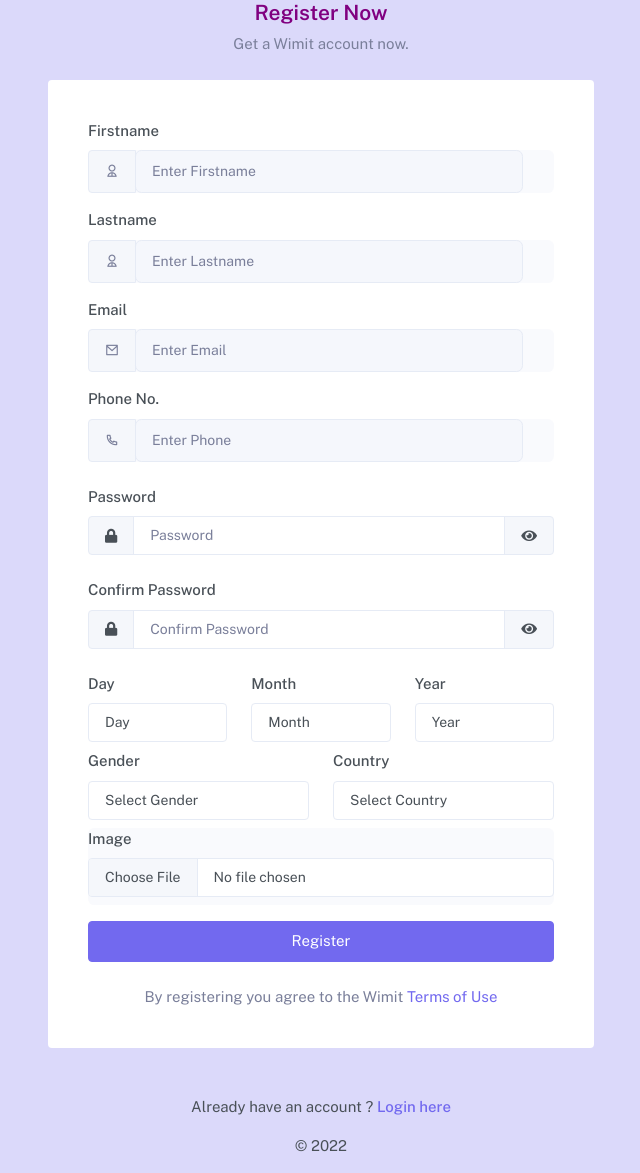
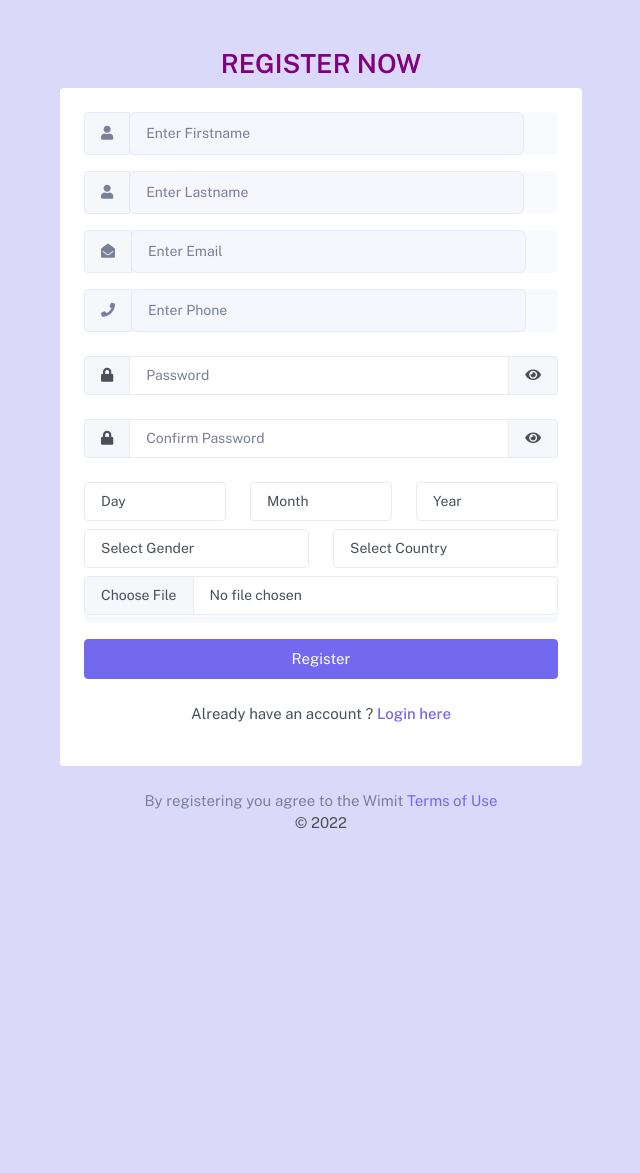
Before and after one commit to Dezzza/Chat-app, a PHP site: page /auth-register.php in a window 1280 px wide. Shown: the whole page, without its empty margins (319-959 px from the left). After the commit the page ends 829 px from the top, so only its background shows below. Run offline with PHP 8.4, Linux system fonts and the light colour scheme; data that the repository does not hold is empty.

Commit message:
first commit

```diff
--- a/auth-register.php
+++ b/auth-register.php
@@ -12,25 +12,22 @@
         <div class="account-pages" id="loader" >
         </div>
             <div class="container">
-                <div class="row justify-content-center">
+                <div class="row justify-content-center p-4">
                     <div class="col-md-8 col-lg-6 col-xl-6">
-                        <div class="text-center mb-4">
-                            <h4 style="color: purple;">Register Now</h4>
-                            <p class="text-muted mb-4">Get a Wimit account now.</p>
+                        <div class="text-center pt-4">
+                            <h3 style="color: purple;"><b>REGISTER NOW</b></h3>
                         </div>
                         <div class="card">
                             <div class="card-body col-12 p-4">
-                                <div class="p-3">
                                     <form action="#" id="formdatas" method="POST" enctype="multipart/form-data">
                                     <div class="msg">
 
                                         </div>
                                         <div class="name-details">
                                         <div class="mb-3">
-                                            <label class="form-label">Firstname</label>
                                             <div class="input-group bg-soft-light rounded-3  mb-3">
                                                 <span class="input-group-text text-muted" id="basic-addon5">
-                                                    <i class="ri-user-2-line"></i>
+                                                    <i class="fa fa-user"></i>
                                                 </span>
                                                 <div class="field input col-10">
                                                 <input type="text" name="fname" class="form-control form-control-lg bg-soft-light border-light" placeholder="Enter Firstname" aria-label="Enter Email" aria-describedby="basic-addon5">
@@ -38,10 +35,9 @@
                                             </div>
                                         </div>
                                         <div class="mb-3">
-                                            <label class="form-label">Lastname</label>
                                             <div class="input-group bg-soft-light rounded-3  mb-3">
                                                 <span class="input-group-text text-muted" id="basic-addon5">
-                                                    <i class="ri-user-2-line"></i>
+                                                    <i class="fa fa-user"></i>
                                                 </span>
                                                 <div class="field input col-10">
                                                 <input type="text" name="lname" class="form-control form-control-lg bg-soft-light border-light" placeholder="Enter Lastname" aria-label="Enter Lastname" aria-describedby="basic-addon5">
@@ -50,10 +46,9 @@
                                         </div>
                                         </div>
                                         <div class="mb-3">
-                                            <label class="form-label">Email</label>
                                             <div class="input-group bg-soft-light mb-3 rounded-3">
                                                 <span class="input-group-text border-light text-muted" id="basic-addon6">
-                                                    <i class="ri-mail-line"></i>
+                                                    <i class="fa fa-envelope-open"></i>
                                                 </span>
                                                 <div class="field input col-10">
                                                 <input type="email" name="email" class="form-control form-control-lg bg-soft-light border-light" placeholder="Enter Email" aria-label="Enter Email" aria-describedby="basic-addon6">
@@ -61,10 +56,9 @@
                                             </div>
                                         </div>
                                         <div class="mb-4">
-                                            <label class="form-label">Phone No.</label>
                                             <div class="input-group bg-soft-light mb-3 rounded-3">
                                                 <span class="input-group-text border-light text-muted" id="basic-addon7">
-                                                    <i class="ri-phone-line"></i>
+                                                    <i class="fa fa-phone"></i>
                                                 </span>
                                                 <div class="field input col-10">
                                                 <input type="phone" name="phone" class="form-control form-control-lg bg-soft-light border-light" placeholder="Enter Phone" aria-label="Enter Phone" aria-describedby="basic-addon6">
@@ -73,42 +67,33 @@
                                             </div>
                                         </div>
                                         <div class="mb-4">
-                                            <!-- <div class="field input"> -->
-                                            <label class="form-label">Password</label>
                                             <div class="input-group mb-3">
                                             <span class="input-group-text"><i class="fas fa-lock"></i></span>
                                             <input class="form-control" id="pass" type="password"  name="password" placeholder="Password" value="">
                                             <span class="input-group-text"id="icon-click"><i class="fas fa-eye" id="icon"></i></span>
                                             </div>
-                                            <!-- </div> -->
                                         </div>
                                         <div class="mb-4">
-                                            <!-- <div class="field input"> -->
-                                            <label class="form-label">Confirm Password</label>
                                             <div class="input-group mb-3">
                                             <span class="input-group-text"><i class="fas fa-lock"></i></span>
                                             <input class="form-control" id="passw" type="password" name="cpassword" placeholder="Confirm Password" value="">
                                             <span class="input-group-text" id="icon-clicks"><i class="fas fa-eye" id="icons"></i></span>
                                             </div>
-                                            <!-- </div> -->
                                         </div>
                                         <div class="row mb-2">
                                             <div class="col-4">
-                                                <label class="form-label">Day</label>
                                                 <select name="day" id="" class="form-control ">
                                                     <option value="" selected disabled>Day</option>
 
                                                 </select>
                                             </div>
                                             <div class="col-4">
-                                                <label class="form-label">Month</label>
                                                 <select name="month" id="" class="form-control ">
                                                     <option value="" selected disabled>Month</option>
 
                                                 </select>
                                             </div>
                                             <div class="col-4">
-                                                <label class="form-label">Year</label>
                                                 <select name="year" id="" class="form-control ">
                                                     <option value="" selected disabled>Year</option>
 
@@ -118,7 +103,6 @@
                                         <div class="split row">
                                             <div class="col-lg-6 ">
                                                 <div class="left">
-                                                    <label class="form-label">Gender</label>
                                                     <select name="gender" id="" class="form-control mb-2" id="gender">
                                                         <option value="" selected disabled>Select Gender</option>
                                                         <option value="male">Male</option>
@@ -127,7 +111,6 @@
                                                 </div>
                                             </div>
                                             <div class="col-lg-6">
-                                                <label class="form-label">Country</label>
                                                 <div class="right">
                                                     <select name="country" class="form-control mb-2" id="country">
                                                         <option value="" disabled selected>Select Country</option>
@@ -138,29 +121,24 @@
                                         <div class="mb-2">
                                             <div class="input-group bg-soft-light mb-3 rounded-3">
                                                 <div class="col-12">
-                                            <label class="form-label">Image</label>
                                             <input type="file" name="image" class="form-control mb-2">
                                         </div>
                                             </div>
                                         </div>
-
                                           <div class="field button">
                                           <div class="d-grid">
                                             <button type="submit" name="reg" class="btn btn-primary waves-effect waves-light" >Register</button>
                                         </div>
                                           </div>
-
-                                        <div class="mt-4 text-center">
-                                            <p class="text-muted mb-0">By registering you agree to the Wimit <a href="#" class="text-primary">Terms of Use</a></p>
+                                        <div class="pt-4 text-center">
+                                        <p>Already have an account ? <a href="auth-login.php" class="fw-medium text-primary"> Login here </a> </p>
                                         </div>
-
-                                    </form>
-                                </div>
+                                   </form>
                             </div>
                         </div>
 
-                        <div class="mt-5 text-center">
-                            <p>Already have an account ? <a href="auth-login.php" class="fw-medium text-primary"> Login here </a> </p>
+                        <div class="text-center">
+                            <p class="text-muted mb-0">By registering you agree to the Wimit <a href="#" class="text-primary">Terms of Use</a></p>
                             <p>© <script>document.write(new Date().getFullYear())</script></p>
                             <!-- <p>© <script>document.write(new Date().getFullYear())</script> Chatvia. Crafted with <i class="mdi mdi-heart text-danger"></i> by Themesbrand</p> -->
                         </div>
```
Also changed, not shown: auth-login.php (+10 -21 lines), server/uploads/1657743864Screenshot (2).png (added).
